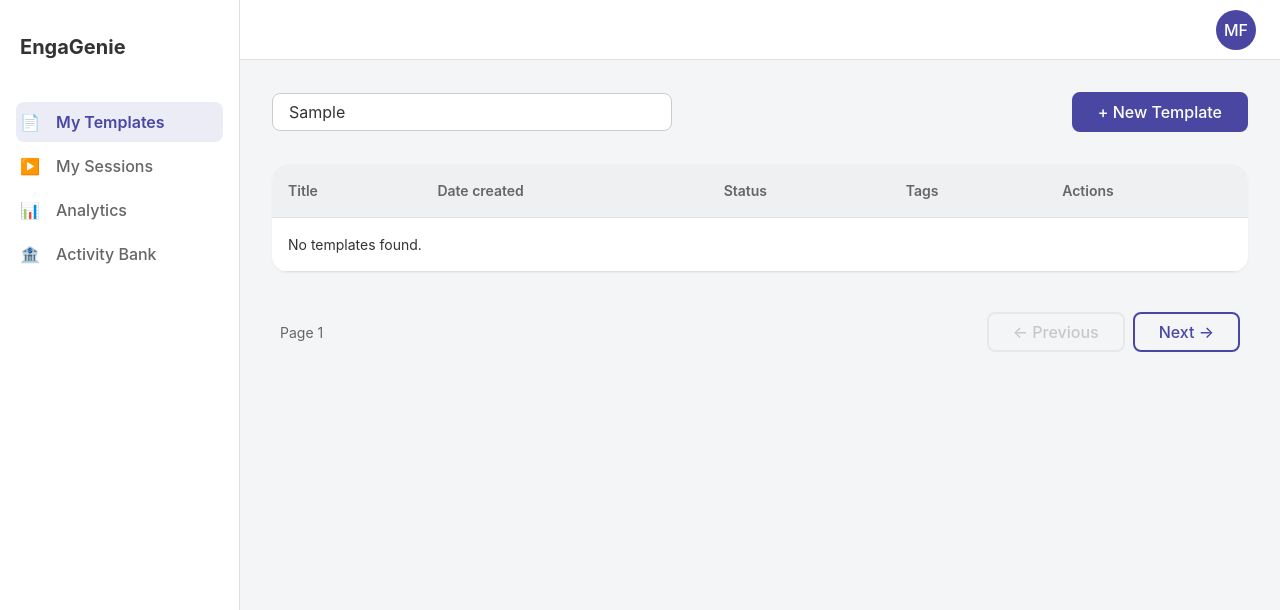
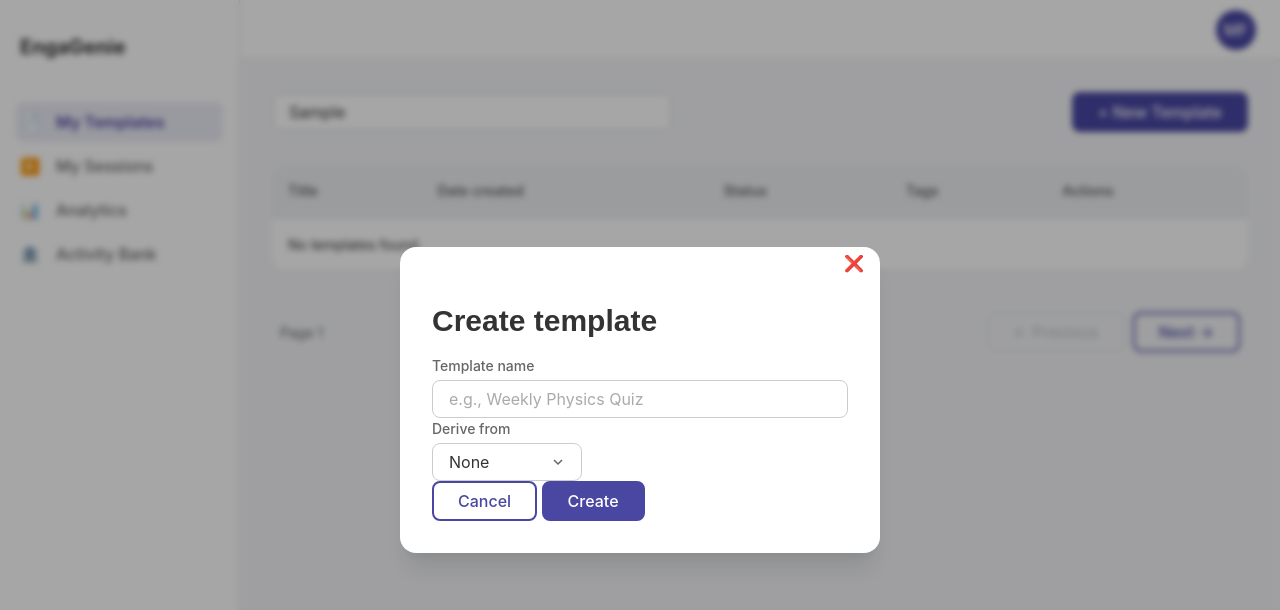
Before and after one commit to MiraZzle/hlasovatko-bachelor-thesis, a SvelteKit app in the folder manager/: page /overview/templates in a window 1280 px wide. Both pictures are taken after typing "Sample" into the empty fields and a click on the button "+ New Template". Shown: the top 610 px of the page. Built offline with nearby package versions, Linux system fonts and the light colour scheme.

Commit message:
feat: add modaldialog component

```diff
--- /dev/null
+++ b/manager/src/components/elements/ModalDialog.svelte
@@ -0,0 +1,246 @@
+<script lang="ts">
+	import { onMount, onDestroy, tick } from 'svelte'; // Import tick for focus management
+	import type { Snippet } from 'svelte'; // <<<--- IMPORT ADDED
+	import { browser } from '$app/environment'; // Safe import
+
+	// --- Props ---
+	type ModalWidth = 'auto' | 'sm' | 'md' | 'lg'; // Use semantic sizes
+
+	// --- Props Definition ---
+	// Define types for $props generic
+	type ModalProps = {
+		open?: boolean;
+		onclose?: () => void;
+		width?: ModalWidth;
+		closeOnEscape?: boolean;
+		closeOnOutsideClick?: boolean;
+		titleId?: string | null;
+		descriptionId?: string | null;
+		children: Snippet; // Default slot content
+	};
+
+	// Destructure only the props needed in the script.
+	// 'children' will be accessed directly via $props() in the template.
+	let {
+		open = $bindable(false),
+		onclose = () => {},
+		width = 'auto',
+		closeOnEscape = true,
+		closeOnOutsideClick = true,
+		titleId = null,
+		descriptionId = null,
+		children // Default slot content
+	}: ModalProps = $props(); // Use the defined type with $props()
+
+	// --- Internal Logic ---
+	let dialogElement: HTMLDivElement | null = null; // Ref for focus management
+
+	// Function to request closing the modal
+	function requestClose(): void {
+		// Don't directly set open = false here, let the parent decide via the binding
+		// Only call the onclose callback if provided.
+		if (onclose) {
+			onclose();
+		} else {
+			// Fallback if no onclose is provided but binding is used:
+			// Assume the intention is to close via binding.
+			// This makes it work similarly to the Svelte 4 example's dispatch.
+			open = false;
+		}
+	}
+
+	// Keyboard event handler (Escape key)
+	function handleGlobalKeydown(event: KeyboardEvent): void {
+		if (open && closeOnEscape && event.key === 'Escape') {
+			event.preventDefault(); // Prevent other Escape behavior
+			requestClose();
+		}
+	}
+
+	// Click handler for the overlay (outside click)
+	function handleOverlayClick(event: MouseEvent): void {
+		// Ensure the click is directly on the overlay, not on the dialog content
+		if (closeOnOutsideClick && event.target === event.currentTarget) {
+			requestClose();
+		}
+	}
+
+	// Keydown on overlay (for accessibility - allow closing overlay via Enter/Space)
+	function handleOverlayKeydown(event: KeyboardEvent): void {
+		if (closeOnOutsideClick && event.target === event.currentTarget) {
+			if (event.key === 'Enter' || event.key === ' ') {
+				event.preventDefault();
+				requestClose();
+			}
+		}
+	}
+
+	// --- Lifecycle for Global Listener ---
+	onMount(() => {
+		// This code ONLY runs on the client AFTER mount
+		if (browser && closeOnEscape) {
+			// Guarded access
+			window.addEventListener('keydown', handleGlobalKeydown);
+		}
+		return () => {
+			// This cleanup code ONLY runs on the client BEFORE unmount
+			if (browser && closeOnEscape) {
+				// Guarded access
+				window.removeEventListener('keydown', handleGlobalKeydown);
+			}
+		};
+	});
+
+	// --- Focus Management (Basic) ---
+	// When the modal opens, try to focus the dialog element itself.
+	// Proper focus trapping is more complex and might involve libraries or more code.
+	$effect(() => {
+		if (open && dialogElement) {
+			// Wait for DOM update before focusing
+			tick().then(() => {
+				dialogElement?.focus();
+			});
+		}
+	});
+</script>
+
+{#if open}
+	<div
+		class="modal-dialog__overlay"
+		onclick={handleOverlayClick}
+		onkeydown={handleOverlayKeydown}
+		role="button"
+		tabindex="-1"
+	>
+		<div
+			class="modal-dialog modal-dialog--width-{width}"
+			role="dialog"
+			aria-modal="true"
+			aria-labelledby={titleId}
+			aria-describedby={descriptionId}
+			bind:this={dialogElement}
+			tabindex="-1"
+			onkeydown={handleGlobalKeydown}
+		>
+			<button
+				class="modal-dialog__close-button"
+				onclick={requestClose}
+				aria-label="Close dialog"
+				type="button"
+			>
+				<span aria-hidden="true">❌</span>
+			</button>
+
+			<div class="modal-dialog__content">
+				{@render children()}
+			</div>
+		</div>
+	</div>
+{/if}
+
+<style lang="scss">
+	@import '../../styles/variables.scss'; // Adjust path if needed
+
+	// Block: modal-dialog
+	.modal-dialog {
+		// --- Overlay Styling ---
+		&__overlay {
+			position: fixed;
+			inset: 0; // Equivalent to top, right, bottom, left = 0
+			z-index: 1000; // Ensure it's on top
+			background-color: rgba(0, 0, 0, 0.35); // Dimming effect (use a variable?)
+			backdrop-filter: blur(3px); // Background blur
+			display: flex;
+			align-items: center; // Vertical centering
+			justify-content: center; // Horizontal centering
+			padding: $spacing-md; // Prevent content touching edges on small screens
+			overflow-y: auto; // Allow overlay to scroll if content is too tall
+			outline: none; // Remove focus outline from overlay itself
+		}
+
+		// --- Dialog Box Styling ---
+		// Using '& {' to target the block root (.modal-dialog) within the BEM structure
+		& {
+			background-color: $color-surface;
+			border-radius: $border-radius-lg;
+			box-shadow: $box-shadow-xl; // Prominent shadow
+			padding: $spacing-xl;
+			position: relative; // For positioning close button
+			max-height: calc(95vh - 2 * $spacing-md); // Limit height relative to viewport & padding
+			max-width: 95vw; // Limit width relative to viewport
+			display: flex;
+			flex-direction: column;
+			overflow: hidden; // Content area will scroll
+			margin: auto; // Ensure centering if flex properties change
+			outline: none; // Remove focus outline
+
+			// -- Width Modifiers --
+			&--width-auto {
+				width: auto;
+			}
+			&--width-sm {
+				width: 480px;
+			} // Use variables if specific widths defined
+			&--width-md {
+				width: 600px;
+			}
+			&--width-lg {
+				width: 800px;
+			}
+		}
+
+		// Element: Close Button
+		&__close-button {
+			position: absolute;
+			top: $spacing-md; // Position inside top-right corner
+			right: $spacing-md;
+			// Reset button styles
+			background: none;
+			border: none;
+			padding: $spacing-xs;
+			margin: -$spacing-xs; // Increase clickable area without affecting layout
+			cursor: pointer;
+			color: $color-text-secondary;
+			border-radius: $border-radius-circle;
+			display: inline-flex; // Align icon properly
+			align-items: center;
+			justify-content: center;
+			line-height: 0; // Prevent extra height from line-height
+			z-index: 1; // Ensure it's above content
+
+			&:hover {
+				color: $color-text-primary;
+				background-color: $color-surface-alt;
+			}
+			&:focus-visible {
+				outline: 2px solid $color-primary-light;
+				outline-offset: 1px;
+				background-color: $color-surface-alt; // Visual feedback on focus
+			}
+
+			// Style the icon (assuming SVG)
+			svg {
+				width: 20px;
+				height: 20px;
+			}
+		}
+
+		// Element: Content Area
+		&__content {
+			// Adjust top margin if close button placement needs more space
+			margin-top: $spacing-lg; // Space below potential close button area
+			overflow-y: auto; // Make content scrollable
+			overflow-x: hidden; // Prevent horizontal scroll unless intended
+			// Add padding to right to avoid scrollbar overlap (optional)
+			padding-right: $spacing-xs;
+			margin-right: -$spacing-xs;
+
+			// Style direct children if needed (e.g., consistent heading/paragraph spacing)
+			:global(h1),
+			:global(h2),
+			:global(h3) {
+				margin-top: 0;
+			}
+		}
+	}
+</style>
--- a/manager/src/routes/overview/templates/+page.svelte
+++ b/manager/src/routes/overview/templates/+page.svelte
@@ -2,6 +2,9 @@
 	import Button from '$components/elements/typography/Button.svelte';
 	import Input from '$components/elements/typography/Input.svelte';
 	import TemplateRow from '$components/dashboard/TemplateRow.svelte';
+
+	import ModalDialog from '$components/elements/ModalDialog.svelte';
+	import Select from '$components/elements/typography/Select.svelte'; // Assuming Select is in elements
 
 	interface Template {
 		id: string;
@@ -51,11 +54,20 @@
 		}
 	]);
 
+	// --- NEW State for Modal ---
+	let isCreateModalOpen = $state(false);
+	let newTemplateName = $state('');
+	let deriveFromTemplateId = $state<string>('none'); // Default to 'none'
+
+	const deriveOptions = $derived(() => {
+		const options = [{ value: 'none', label: 'None' }];
+		// In real app, map existing templates:
+		// templates.forEach(t => options.push({ value: t.id, label: t.title }));
+		return options;
+	});
+
 	// --- Dummy Handlers ---
 	function handleSearch() {
-		/* ... */
-	}
-	function createNewTemplate() {
 		/* ... */
 	}
 	function handleAction(templateId: string) {
@@ -66,6 +78,47 @@
 	}
 	function handleNextPage() {
 		/* ... */
+	}
+
+	// --- NEW Modal Handlers ---
+	function openCreateModal(): void {
+		newTemplateName = ''; // Reset form
+		deriveFromTemplateId = 'none'; // Reset form
+		isCreateModalOpen = true;
+	}
+
+	function closeCreateModal(): void {
+		isCreateModalOpen = false;
+	}
+
+	function handleCreateSubmit(): void {
+		if (!newTemplateName.trim()) {
+			alert('Please enter a template name.'); // Basic validation
+			return;
+		}
+		console.log('Creating template:', {
+			name: newTemplateName,
+			deriveFrom: deriveFromTemplateId
+		});
+		// --- TODO: Add actual API call here ---
+		// Example: Add to dummy data
+		const newId = `t${Math.random().toString(16).substring(2, 8)}`;
+		templates.push({
+			id: newId,
+			title: newTemplateName,
+			code: `#${newId.substring(1)}`,
+			dateCreated: new Date().toISOString(),
+			status: 'Inactive',
+			tags: []
+		});
+		templates = templates; // Trigger reactivity if needed for non-rune state
+
+		closeCreateModal(); // Close modal after submission
+	}
+
+	// --- Update original createNewTemplate handler ---
+	function createNewTemplate(): void {
+		openCreateModal();
 	}
 
 	function getFilteredTemplates() {
@@ -131,6 +184,37 @@
 			<Button variant="outline" onclick={handleNextPage}>Next &rarr;</Button>
 		</div>
 	</footer>
+
+	<ModalDialog
+		bind:open={isCreateModalOpen}
+		onclose={closeCreateModal}
+		width="sm"
+		titleId="create-template-title"
+		descriptionId="create-template-desc"
+	>
+		<h2 id="create-template-title" class="create-template-modal__title">Create template</h2>
+		<form onsubmit={handleCreateSubmit} class="create-template-modal__form">
+			<Input
+				label="Template name"
+				id="template-name"
+				bind:value={newTemplateName}
+				required
+				placeholder="e.g., Weekly Physics Quiz"
+			/>
+
+			<Select
+				label="Derive from"
+				id="derive-from"
+				options={deriveOptions()}
+				bind:value={deriveFromTemplateId}
+			/>
+
+			<div class="create-template-modal__actions">
+				<Button type="button" variant="outline" onclick={closeCreateModal}>Cancel</Button>
+				<Button type="submit" variant="primary">Create</Button>
+			</div>
+		</form>
+	</ModalDialog>
 </div>
 
 <style lang="scss">
```
